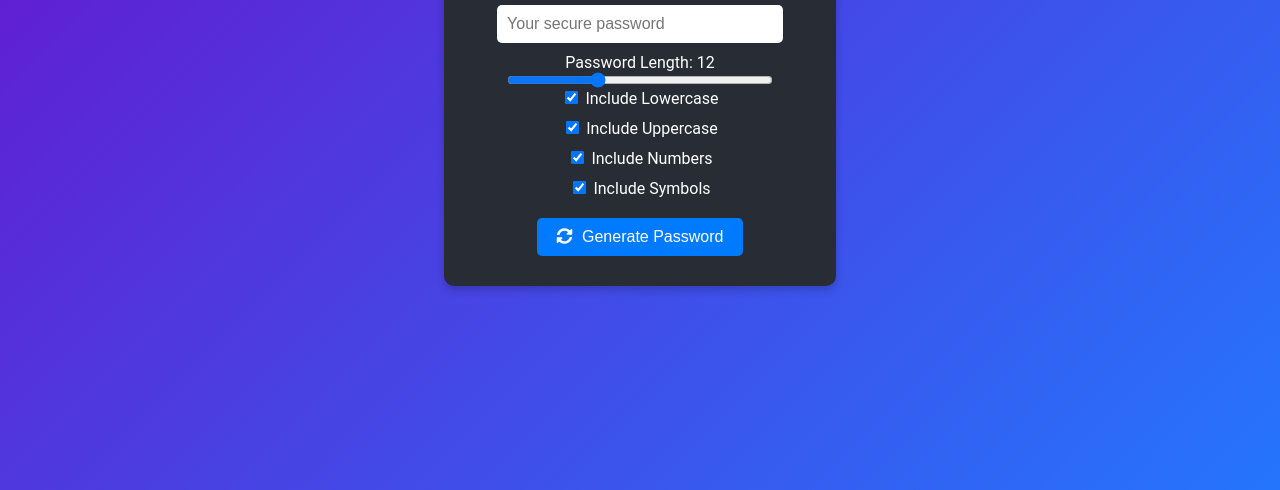
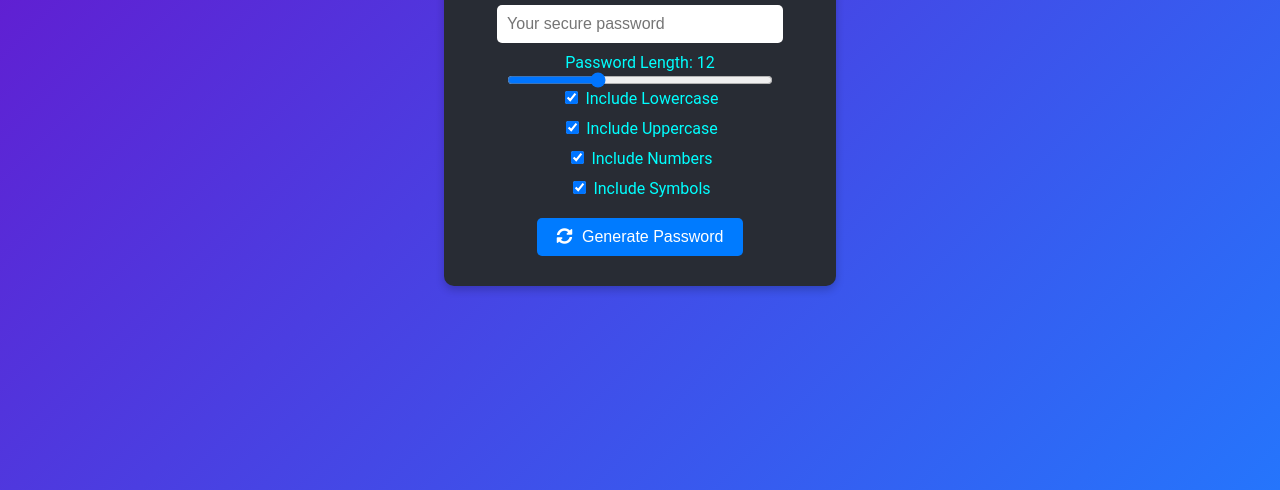
Before and after one commit to Icily57/password-generator, a plain HTML site: page index.html in a window 1280 px wide. Shown: the part 310-800 px from the top of the page. Drawn offline with Linux system fonts and the light colour scheme.

Commit message:
cahnge in colors

```diff
--- a/styles.css
+++ b/styles.css
@@ -6,7 +6,7 @@ body {
     height: 100vh;
     background: linear-gradient(135deg, #6a11cb 0%, #2575fc 100%);
     margin: 0;
-    color: #fff;
+    color: aqua;
 }
 
 .container {
```
